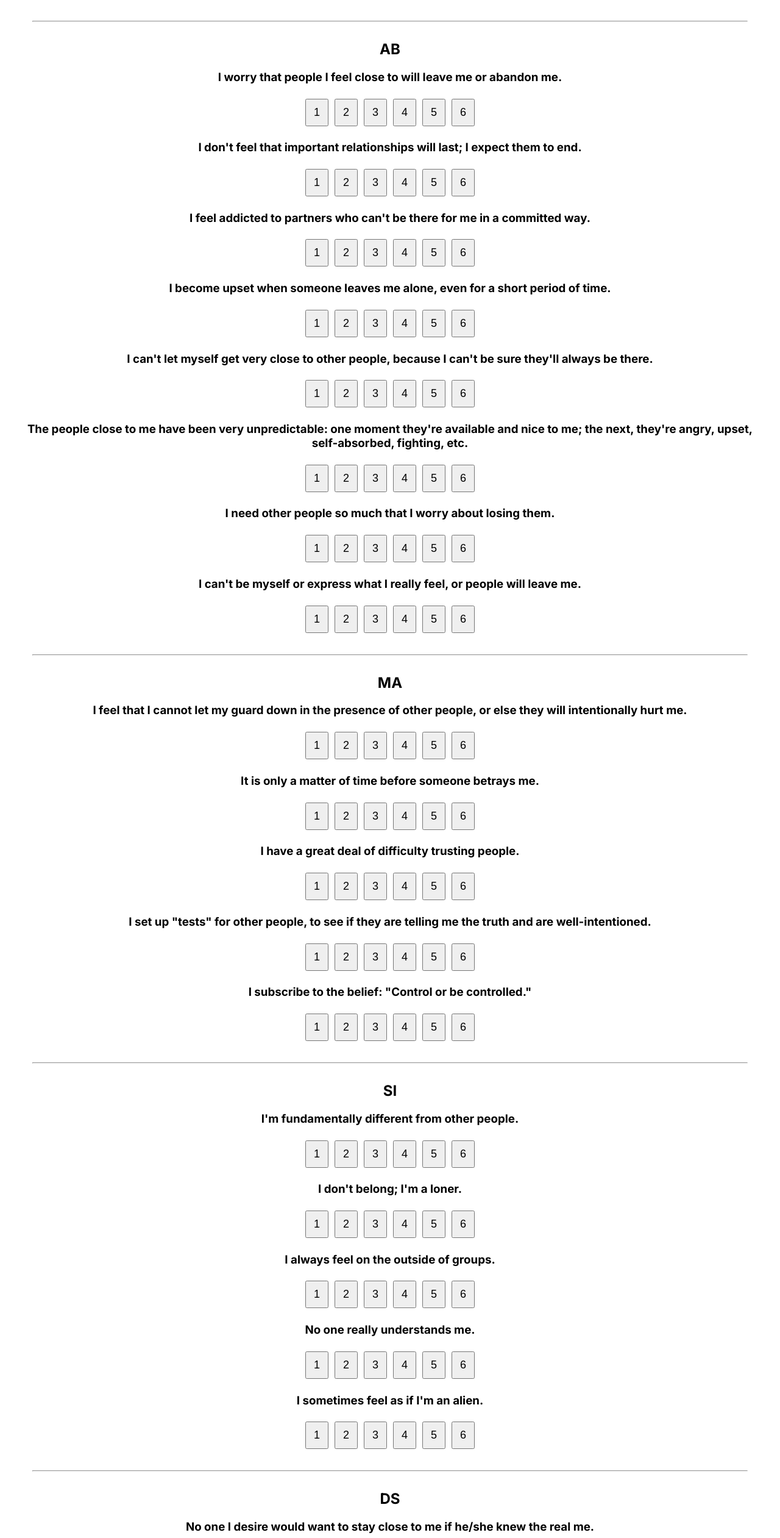
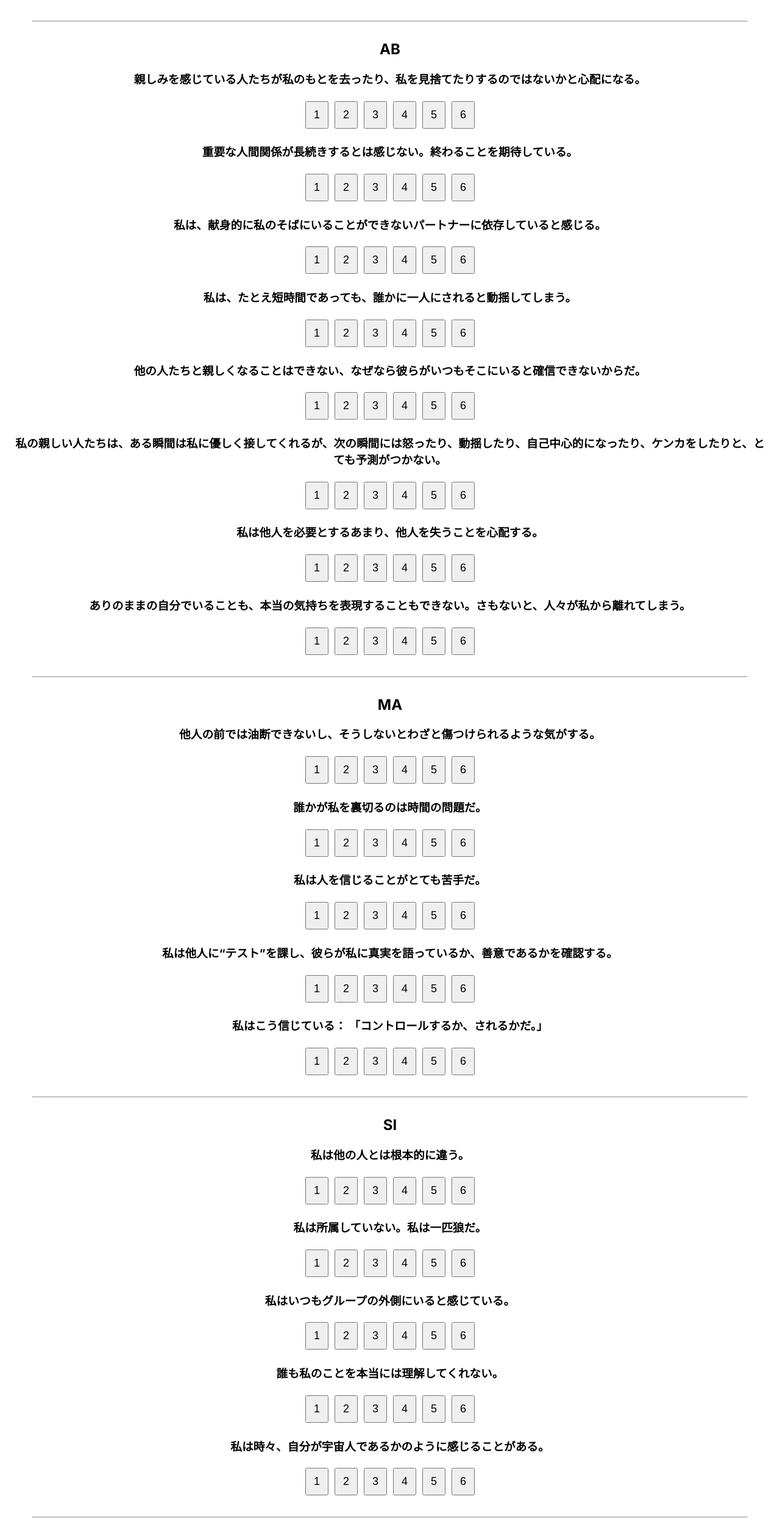
Before and after one commit to quantized-cube/my-psychology-test-app, a Next.js app: page /ysqr in a window 1280 px wide. Shown: the part 1081-3603 px from the top of the page at 61% size. Built offline with nearby package versions, Linux system fonts and the light colour scheme.

Commit message:
YSQ-Rの翻訳～23

```diff
--- a/app/ysqr/page.tsx
+++ b/app/ysqr/page.tsx
@@ -80,32 +80,32 @@ const questions_1_ED = [
 
 // 6-13: AB
 const questions_2_AB = [
-  "I worry that people I feel close to will leave me or abandon me.",
-  "I don't feel that important relationships will last; I expect them to end.",
-  "I feel addicted to partners who can't be there for me in a committed way.",
-  "I become upset when someone leaves me alone, even for a short period of time. ",
-  "I can't let myself get very close to other people, because I can't be sure they'll always be there.",
-  "The people close to me have been very unpredictable: one moment they're available and nice to me; the next, they're angry, upset, self-absorbed, fighting, etc.",
-  "I need other people so much that I worry about losing them. ",
-  "I can't be myself or express what I really feel, or people will leave me.",
+  "親しみを感じている人たちが私のもとを去ったり、私を見捨てたりするのではないかと心配になる。",
+  "重要な人間関係が長続きするとは感じない。終わることを期待している。",
+  "私は、献身的に私のそばにいることができないパートナーに依存していると感じる。",
+  "私は、たとえ短時間であっても、誰かに一人にされると動揺してしまう。",
+  "他の人たちと親しくなることはできない、なぜなら彼らがいつもそこにいると確信できないからだ。",
+  "私の親しい人たちは、ある瞬間は私に優しく接してくれるが、次の瞬間には怒ったり、動揺したり、自己中心的になったり、ケンカをしたりと、とても予測がつかない。",
+  "私は他人を必要とするあまり、他人を失うことを心配する。",
+  "ありのままの自分でいることも、本当の気持ちを表現することもできない。さもないと、人々が私から離れてしまう。",
 ];
 
 // 14-18: MA
 const questions_3_MA = [
-  "I feel that I cannot let my guard down in the presence of other people, or else they will intentionally hurt me.",
-  "It is only a matter of time before someone betrays me. ",
-  "I have a great deal of difficulty trusting people. ",
-  "I set up \"tests\" for other people, to see if they are telling me the truth and are well-intentioned. ",
-  "I subscribe to the belief: \"Control or be controlled.\"",
+  "他人の前では油断できないし、そうしないとわざと傷つけられるような気がする。",
+  "誰かが私を裏切るのは時間の問題だ。",
+  "私は人を信じることがとても苦手だ。",
+  "私は他人に“テスト”を課し、彼らが私に真実を語っているか、善意であるかを確認する。",
+  "私はこう信じている： 「コントロールするか、されるかだ。」",
 ];
 
 // 19-23: SI
 const questions_4_SI = [
-  "I'm fundamentally different from other people.",
-  "I don't belong; I'm a loner.",
-  "I always feel on the outside of groups.",
-  "No one really understands me.",
-  "I sometimes feel as if I'm an alien.",
+  "私は他の人とは根本的に違う。",
+  "私は所属していない。私は一匹狼だ。",
+  "私はいつもグループの外側にいると感じている。",
+  "誰も私のことを本当には理解してくれない。",
+  "私は時々、自分が宇宙人であるかのように感じることがある。",
 ];
 
 // 24-29: DS
```
